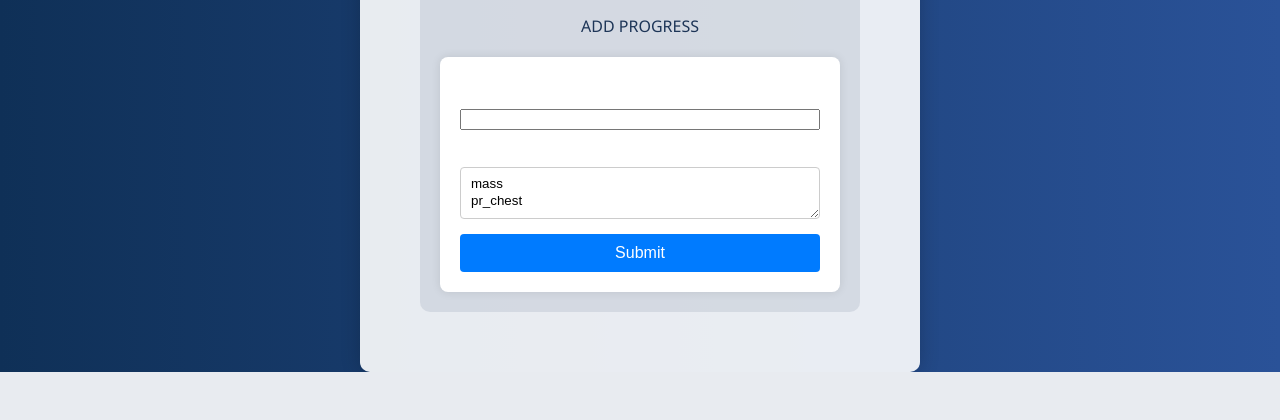
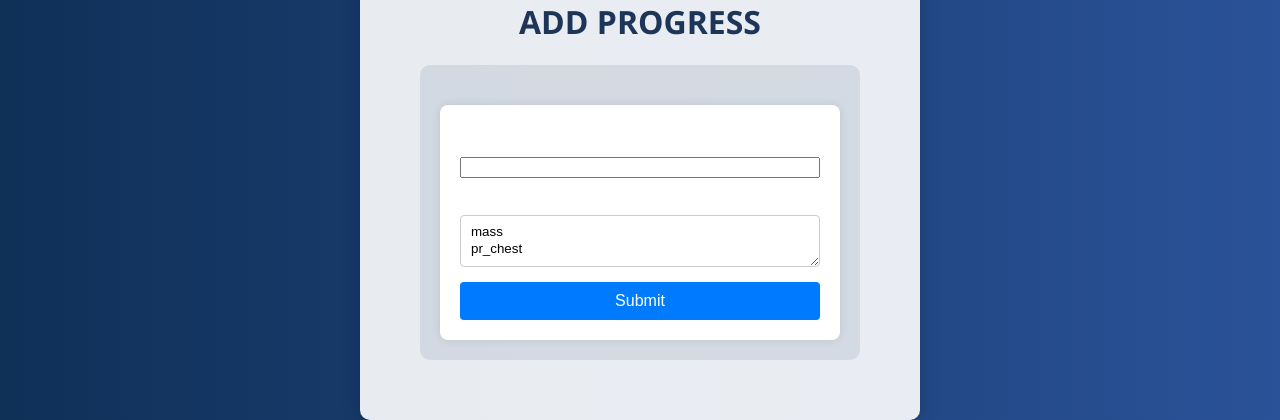
Before and after one commit to MaksHofman/kcal_counter_page, a Flask app: template templates/progress.html in a window 1280 px wide. Shown: the part 652-1072 px from the top of the page. Before the commit the page ends 1024 px from the top, so only its background shows below. Run offline with Flask 3, Linux system fonts and the light colour scheme; the template is opened without the code that fills it, so the values that code supplies are empty.

Commit message:
poładnione

```diff
--- a/templates/progress.html
+++ b/templates/progress.html
@@ -26,14 +26,15 @@
         <div class="holder">
             <div class="progress-content">
                 <!-- Your stats content goes here -->
-                <p>Progrs Graff</p>
+                <p>Progress Graff</p>
                  <img src="static/plots_saved_to_display/{{ progress_png }}" alt="Description of image">
             </div>
         </div>
+        <h1>ADD PROGRESS</h1>
         <div class="holder">
             <div class="progress-content">
                 <!-- Your stats content goes here -->
-                <p>ADD PROGRESS</p>
+                <p></p>
                  <div class="form-container">
                         <form action="{{ url_for('progress') }}" method="POST">
                             <label for="infoInput">Enter Information:</label>
```
Also changed, not shown: website.db.
